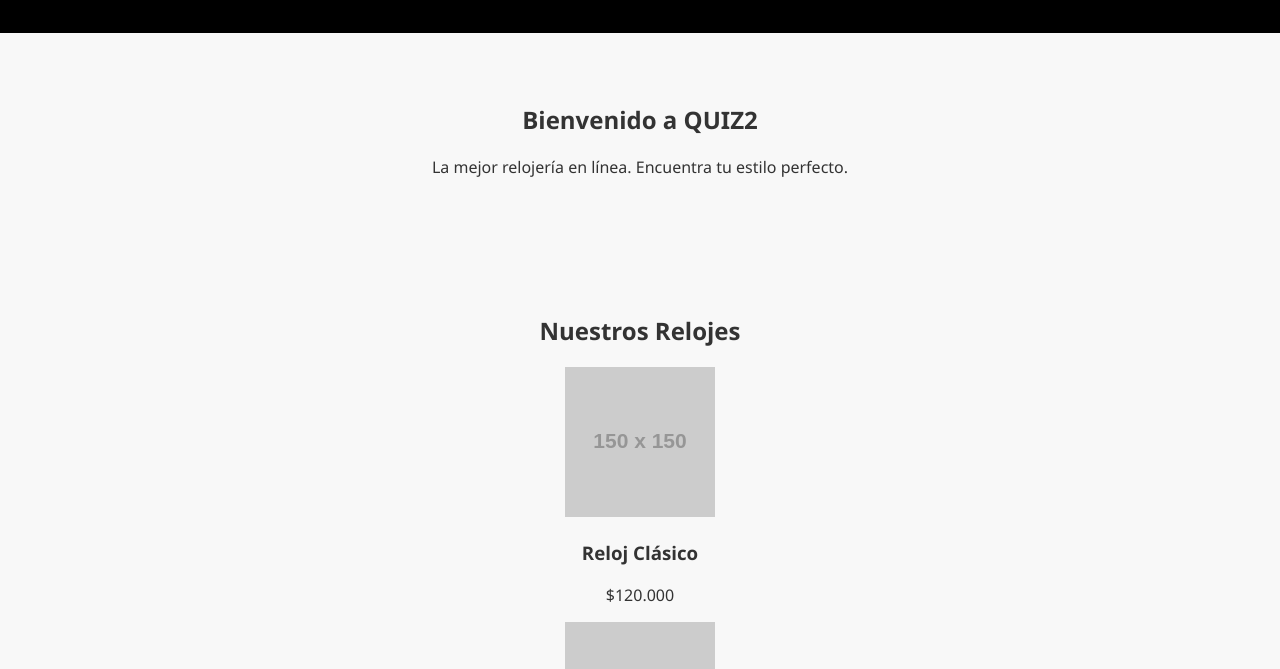
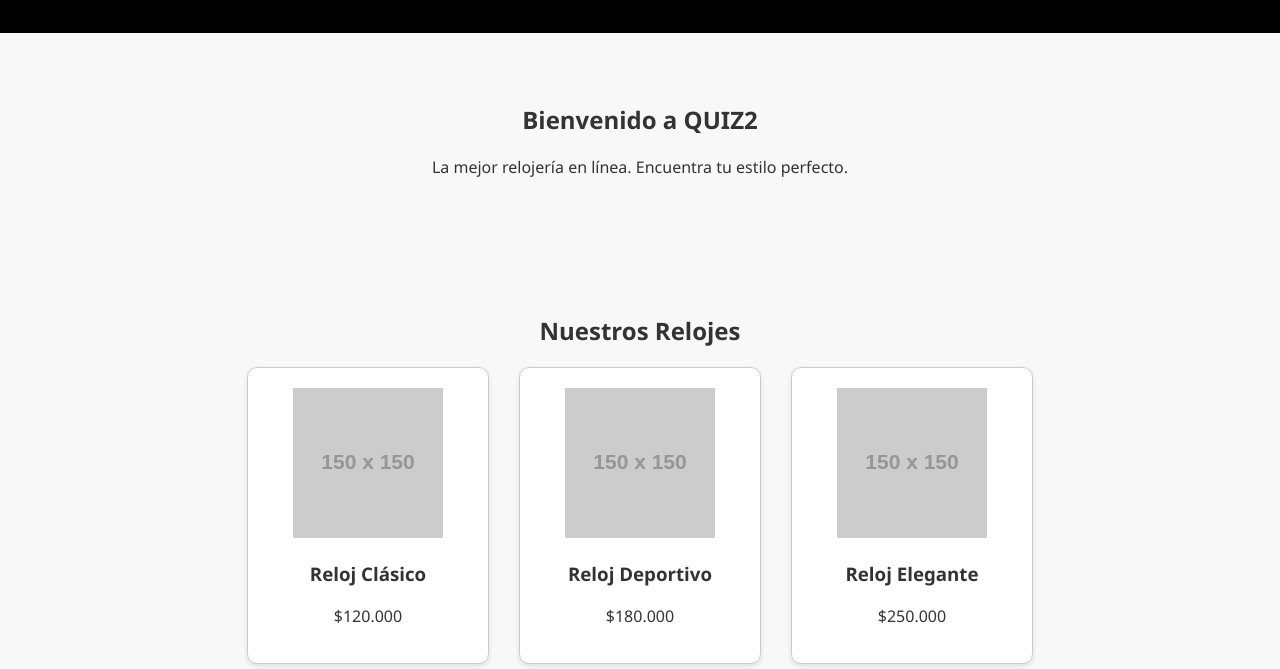
Before and after one commit to jhojanguti12-rgb/QUIZ2, a plain HTML site: page index.html in a window 1280 px wide. Shown: the part 131-800 px from the top of the page. Drawn offline with Linux system fonts and the light colour scheme; placeholder pictures from the web are drawn by us.

Commit message:
subiendo cambios

```diff
--- a/css/style.css
+++ b/css/style.css
@@ -38,4 +38,18 @@ footer {
   color: #fff;
   text-align: center;
   padding: 10px 0;
+}.productos-grid {
+  display: flex;
+  justify-content: center;
+  gap: 30px;
+  flex-wrap: wrap;
 }
+
+.producto {
+  border: 1px solid #ccc;
+  padding: 20px;
+  background: #fff;
+  border-radius: 10px;
+  width: 200px;
+  box-shadow: 0 2px 5px rgba(0,0,0,0.1);
+}
```
